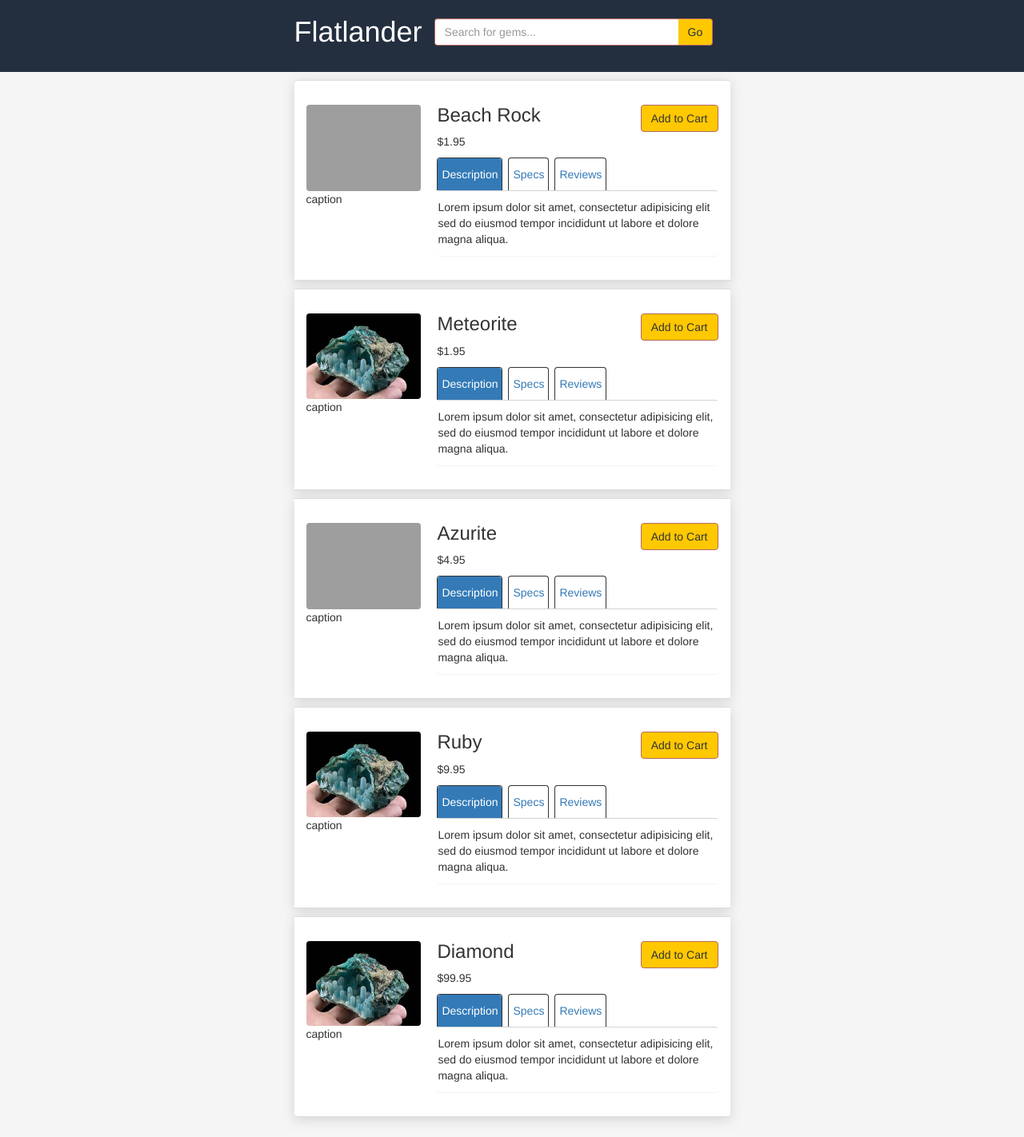
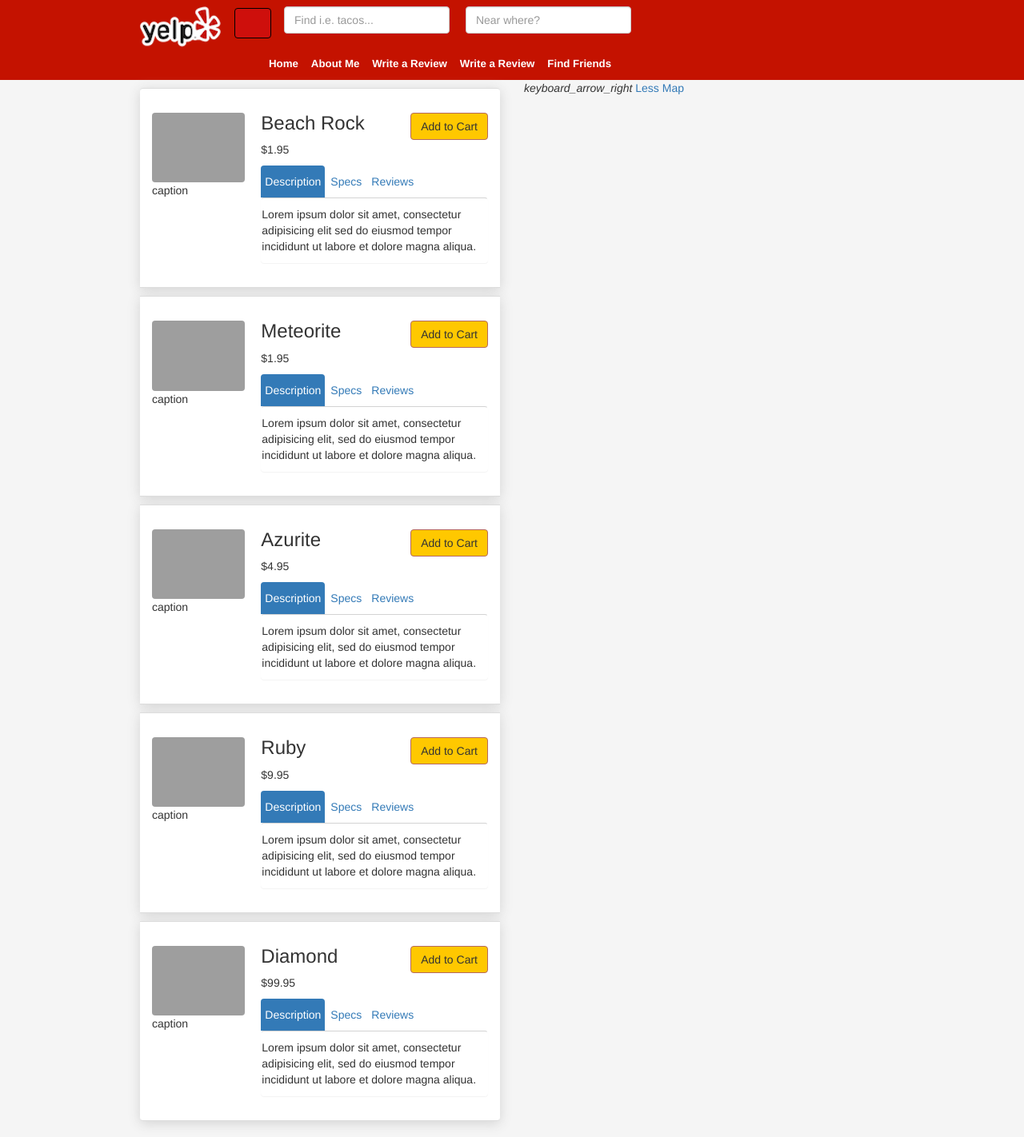
Before and after one commit to awilsongithub/angular_gemstore, a PHP site: page / in a window 1280 px wide. Shown: the whole page at 80% size. Run offline with PHP 8.4, Linux system fonts and the light colour scheme; grey boxes are pictures that could not be loaded.

Commit message:
added yelp style nav with bootstrap, split products and map sections with columns, nav styling, adding map but just broke product panels directive (getting 404)...

```diff
--- a/angularApp/app.js
+++ b/angularApp/app.js
@@ -9,10 +9,10 @@
         store.products = [ ];
 
         // IF RUNNING LOCALLY USE THIS PATH
-        // $http.get('/products.json').success(function(data){
+        $http.get('/products.json').success(function(data){
 
         // IF RUNNING ON GITHUB PAGES USE THIS PATH
-         $http.get('products.json').success(function(data){
+        //  $http.get('products.json').success(function(data){
 
 
             console.log(data);
--- a/assets/css/styles.css
+++ b/assets/css/styles.css
@@ -2,9 +2,68 @@
     background-color: #F5F5F5;
 }
 .container {
-    width: 575px;
+    width: 960px;
     margin: auto;
 }
+
+
+/* ====================================
+    NAV STYLING
+====================================== */
+
+nav input, nav button, nav img {
+    float: left;
+    margin: 8px;
+}
+.my-nav-inputs {
+    width: 350px;
+}
+#my-btn {
+    padding: 18px 22px;
+    margin-top: 10px;
+    border: .5px solid black;
+    background-color: #ce0f0c;
+}
+#my-btn:hover {
+    background-color: #E50A04;
+}
+
+nav img {
+    margin-left: 0px;
+}
+nav {
+    background-color: #C41200;
+    overflow: auto;
+    height:
+}
+#nav-menu {
+    clear: both;
+    margin: 0px 0px 10px 121px;
+}
+#nav-menu li {
+    display: inline;
+    font-weight: bold;
+    font-size: 95%;
+    padding-right: 12px;
+}
+#nav-menu a, #nav-menu a:hover {
+    color: white;
+    text-decoration: none;
+    border-radius: 3px;
+    /*color: #fff;
+    display: block;
+    padding: 0 8px;
+    font-size: 13px;
+    line-height: 1.38462em;
+    font-weight: bold;
+    line-height: 21px;*/
+}
+#nav-menu li:hover {
+    background-color: #991C0F;
+}
+
+
+
 .list-group-item {
     border-top: 1px solid #ddd;
     border-bottom: 1px solid #ddd;
@@ -42,20 +101,7 @@
 .clear-both {
     clear: both;
 }
-.nav-pills li {
-    /*display: inline;*/
-    border: solid;
-    border-radius: 4px 4px 0px 0px;
-    border-width: 1px 1px 0 1px;
-    margin: 0 5px 0 0;
-}
-nav h1 {
-    float: left;
-    padding-right: 15px;
-}
-nav .form-group {
-    margin: 23px 15px;
-}
+
 /*.tabs:active {
     background: orange;
 }*/
@@ -115,7 +161,14 @@
 #add-to-cart-btn:hover {
     background-color: #e5c860;
 }
-nav {
+#product-price {
+    clear: both;
+}
+
+/* ====================================
+    OLD FLATLANDER NAV STYLING
+====================================== */
+/*nav {
     background-color: #232F3E;
     color: white;
     padding-bottom: 10px;
@@ -138,6 +191,16 @@
     border: 1px solid #b56861;
     border-left: 0px;
 }
-#product-price {
-    clear: both;
+.nav-pills li {
+    border: solid;
+    border-radius: 4px 4px 0px 0px;
+    border-width: 1px 1px 0 1px;
+    margin: 0 5px 0 0;
 }
+nav h1 {
+    float: left;
+    padding-right: 15px;
+}
+nav .form-group {
+    margin: 23px 15px;
+}*/
--- a/assets/js/scripts.js
+++ b/assets/js/scripts.js
@@ -9,4 +9,5 @@
         $('#show-form').hide();
     });
 
+
 });
--- a/index.html
+++ b/index.html
@@ -11,20 +11,20 @@
 <head>
     <meta charset="utf-8">
     <title></title>
-    <link rel="stylesheet" href="bootstrap.min.css">
-    <link rel="stylesheet" href="styles.css">
-    <script type="text/javascript" src='angular.min.js'></script>
-    <script type="text/javascript" src='jquery-1.6.2.min.js'></script>
-    <script type="text/javascript" src='app.js'></script>
-    <script type="text/javascript" src='products.js'></script>
-    <script type="text/javascript" src='scripts.js'></script>
+    <link rel="stylesheet" href="assets/libs/bootstrap.min.css">
+    <link rel="stylesheet" href="assets/css/styles.css">
+    <script type="text/javascript" src='assets/libs/angular.min.js'></script>
+    <script type="text/javascript" src='assets/libs/jquery-1.6.2.min.js'></script>
+    <script type="text/javascript" src='angularApp/app.js'></script>
+    <script type="text/javascript" src='angularApp/products.js'></script>
+    <script type="text/javascript" src='assets/js/scripts.js'></script>
     <!-- note: scripts.js script tag at bottom of page.... -->
 </head>
 
 <body ng-controller="StoreController as store">
 
 <!-- NAVIGATION WITH SEARCH BOXES -->
-<nav role="navigation">
+<!-- <nav role="navigation">
   <div class="container">
      <h1>Flatlander</h1>
      <fieldset class='form-group'>
@@ -32,12 +32,69 @@
          <input id='nav-search-go' type="submit" class='btn btn-primary' value="Go">
      </fieldset>
   </div>
+</nav> -->
+
+<!-- NAVIGATION WITH SEARCH BOXES -->
+<nav role="navigation">
+  <div class="container">
+
+      <img src="assets/images/yelp_transparent.png" alt="" />
+
+      <!-- SEARCH FIELDS WITH BOOTSTRAP SYTLING -->
+      <form class="form-inline" >
+          <div class="form-group">
+              <label class='sr-only' for="searchField">Find i.e. tacos</label>
+              <input type="text" class='form-control my-nav-inputs' id="searchField" placeholder='Find i.e. tacos...'>
+          </div>
+          <div class="form-group">
+              <label class='sr-only' for="searchField">Near what location?</label>
+              <input type="text" class='form-control my-nav-inputs' id="searchField" placeholder='Near where?'>
+          </div>
+          <button type="submit" class='btn' id='my-btn'></button>
+      </form>
+
+
+
+      <!-- <form role="form">
+        <div class="form-group">
+          <input type="text" placeholder="Find ....">
+        </div>
+        <div class="form-group">
+          <input type="text" placeholder="Near (city or zip)" >
+        </div>
+        <button type="button" name="button"></button>
+        <br> -->
+
+        <!-- AVATAR DROPDOWN ACCOUNT MENU -->
+        <!-- <a href="#">
+            <button id='avatar-btn' class='nav-items'></button>
+            <button class='nav-items' name="button">
+                <i class='material-icons'>expand more</i>
+            </button>
+        </a> -->
+
+        <!-- MENU BELOW SEARCH BARS -->
+        <ul id='nav-menu'>
+            <a href="#"></a>
+            <li><a href="#">Home</a></li>
+            <li><a href="#">About Me</a></li>
+            <li><a href="#">Write a Review</a></li>
+            <li><a href="#">Write a Review</a></li>
+            <li><a href="#">Find Friends</a></li>
+        </ul>
+      </form>
+  </div>
 </nav>
+
 
 <!-- MAIN CONTAINER -->
 <div class="container">
 
+    <div class="row">
+
         <!-- PRODUCTS LIST -->
+        <div id='products-column' class='col-lg-6 col-md-6 col-sm-6'>
+
             <ul class='list-group'>
                 <li class='list-group-item flex-container' ng-repeat="product in store.products | orderBy:'price' | filter:search " ng-hide='product.soldOut'>
 
@@ -60,6 +117,23 @@
 
                 </li>
             </ul>
+        </div> <!-- end products-column -->
+
+        <!-- MAP COLUMN -->
+        <div class="col-lg-6 col-md-6 col-sm-6">
+            <div id='listings-map'>
+              <div id='map-info'>
+                  <i class="material-icons">keyboard_arrow_right</i>
+                  <a href="#">Less Map</a>
+              </div>
+              <div id='map-map'>
+
+              </div>
+          </div>
+        </div>
+
+    </div> <!-- end row -->
+
 
 </div>
 
--- a/angularApp/products.json
+++ b/products.json
@@ -58,7 +58,7 @@
     "rarity": 7,
     "color": "#CCC",
     "images": [
-        "images/gem-image.jpeg"
+        "http://img.designswan.com/2013/06/baby/2.jpg"
     ],
     "reviews": [
         {
@@ -82,7 +82,7 @@
     "rarity": 7,
     "color": "#CCC",
     "images": [
-        "images/gem-image.jpeg"
+        "http://img.designswan.com/2013/06/baby/2.jpg"
     ],
     "reviews": [
         {
@@ -106,7 +106,7 @@
     "rarity": 7,
     "color": "#CCC",
     "images": [
-        "images/gem-image.jpeg"
+        "http://img.designswan.com/2013/06/baby/2.jpg"
     ],
     "reviews": [
         {
```
Also changed, not shown: assets/images/Yelp_Logo_01.png (added), assets/images/adam.jpg (added), assets/images/burrito.jpg (added), assets/images/seach-icon.svg (added), assets/images/search-icon.png (added), assets/images/yelp-map.png (added), assets/images/yelp-star.jpg (added), assets/images/yelp_transparent.png (added). Lines whose indentation alone changed are shown as unchanged.
